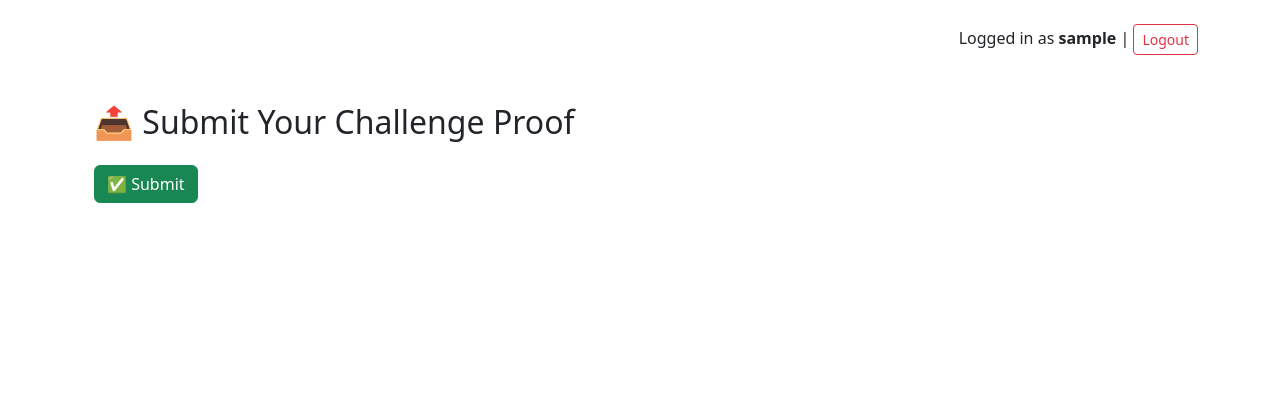
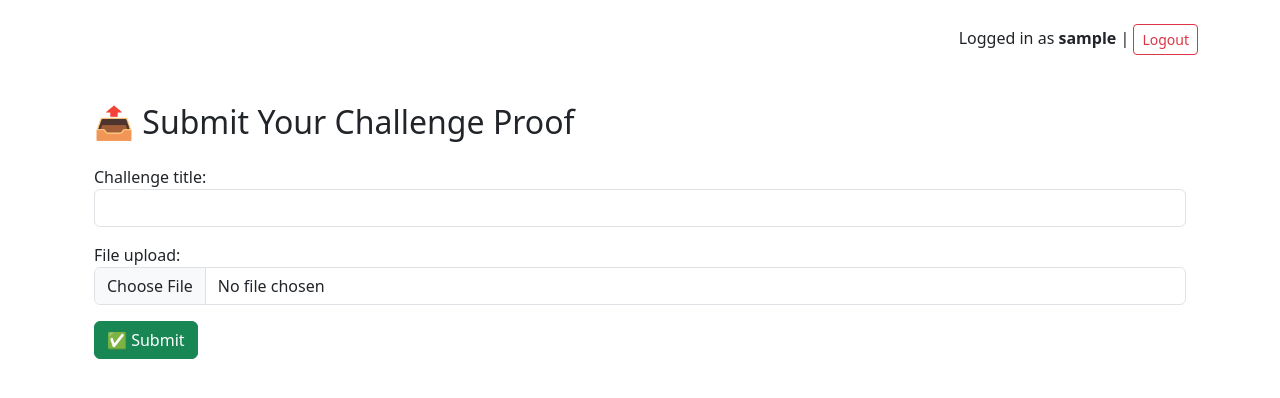
Before and after one commit to sharadpatel13/GreenChallenge, a Django app: page /submit-proof/ in a window 1280 px wide. Shown: the top 398 px of the page. Run offline with Django 5.2, Linux system fonts and the light colour scheme; the visitor is signed in with stand-in values (Sample User, id 1).

Commit message:
Fix SubmitProofForm field names and update submit_proof.html template

```diff
--- a/badges/forms.py
+++ b/badges/forms.py
@@ -4,8 +4,8 @@ from .models import UserProofUpload
 class SubmitProofForm(forms.ModelForm):
     class Meta:
         model = UserProofUpload
-        fields = ['challenge', 'proof']
+        fields = ['challenge_title', 'file_upload']
         widgets = {
-            'challenge': forms.Select(attrs={'class': 'form-control'}),
-            'proof': forms.ClearableFileInput(attrs={'class': 'form-control'}),
+            'challenge_title': forms.TextInput(attrs={'class': 'form-control'}),
+            'file_upload': forms.ClearableFileInput(attrs={'class': 'form-control'}),
         }
--- a/badges/templates/submit_proof.html
+++ b/badges/templates/submit_proof.html
@@ -18,18 +18,18 @@
         {% csrf_token %}
 
 <div class="mb-3">
-            {{ form.challenge.label_tag }}
-            {{ form.challenge }}
-            {% if form.challenge.help_text %}
-                <small class="form-text text-muted">{{ form.challenge.help_text }}</small>
+    {{ form.challenge_title.label_tag }}
+    {{ form.challenge_title }}
+    {% if form.challenge_title.help_text %}
+        <small class="form-text text-muted">{{ form.challenge_title.help_text }}</small>
     {% endif %}
 </div>
 
 <div class="mb-3">
-            {{ form.proof.label_tag }}
-            {{ form.proof }}
-            {% if form.proof.help_text %}
-                <small class="form-text text-muted">{{ form.proof.help_text }}</small>
+    {{ form.file_upload.label_tag }}
+    {{ form.file_upload }}
+    {% if form.file_upload.help_text %}
+        <small class="form-text text-muted">{{ form.file_upload.help_text }}</small>
     {% endif %}
 </div>
 
```
Also changed, not shown: proof_uploads/download_WhEr1Xv.jpeg (added), proof_uploads/download_XucQlGU.jpeg (added). Lines whose indentation alone changed are shown as unchanged.
